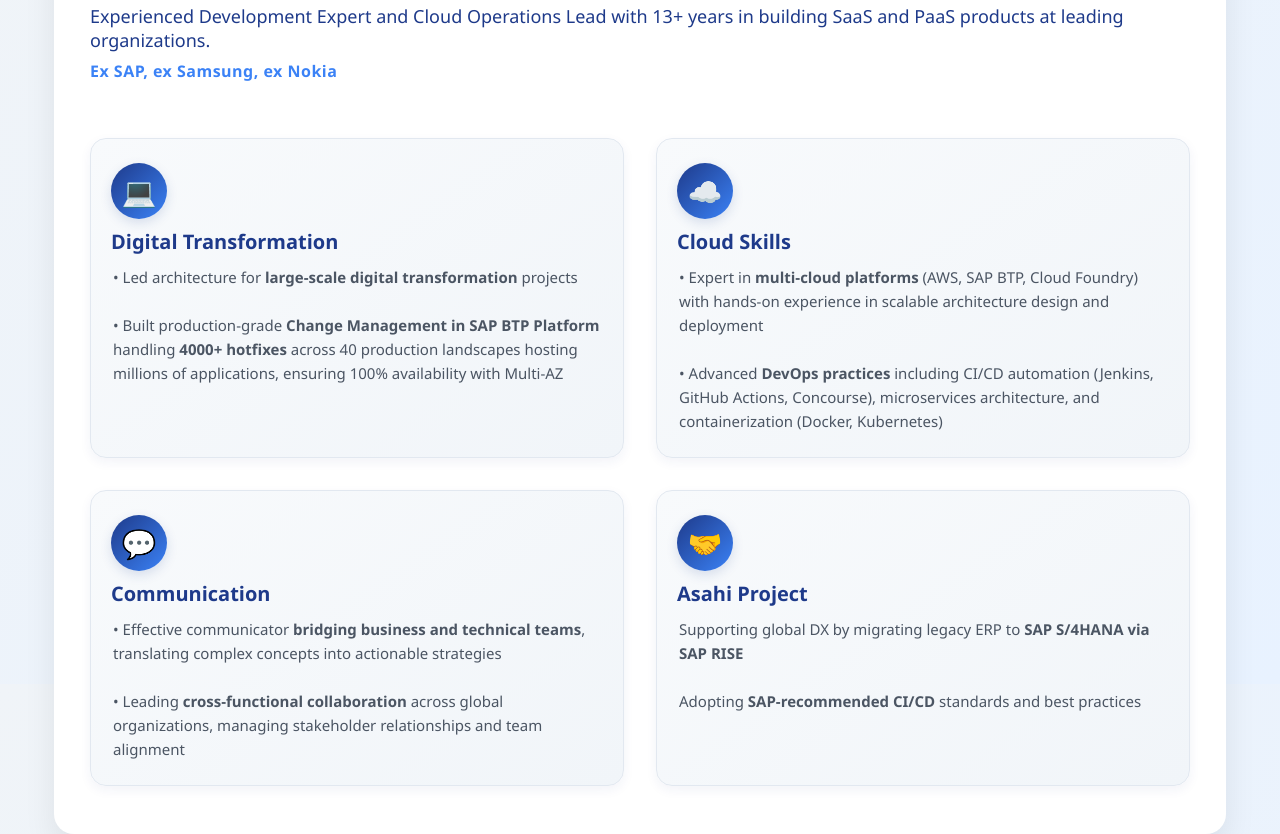
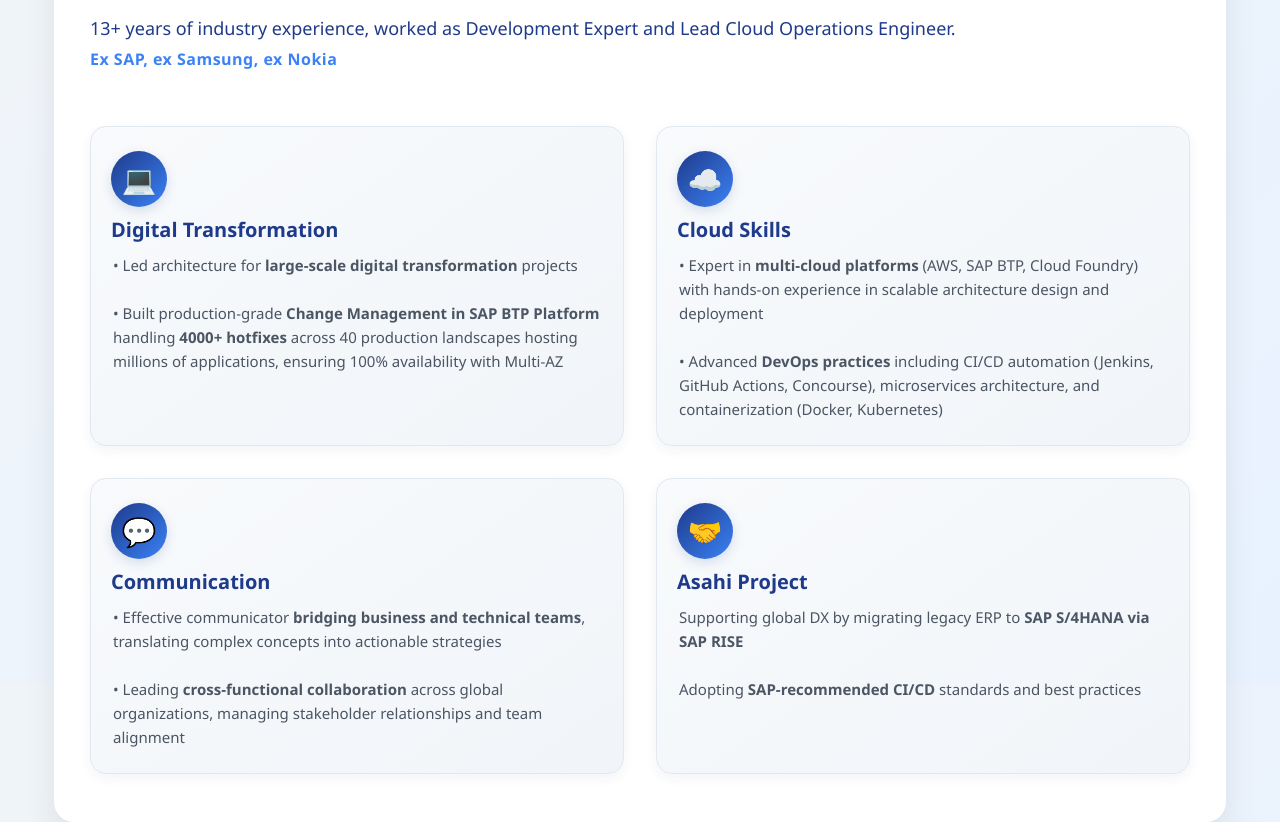
Before and after one commit to sreedhargs89/sreedhargs89.github.io, a plain HTML site: page profile.html in a window 1280 px wide. Shown: the part 116-950 px from the top of the page. Drawn offline with Linux system fonts and the light colour scheme.

Commit message:
auto commit: dummy message

```diff
--- a/profile.html
+++ b/profile.html
@@ -351,7 +351,7 @@
             <img src="profile.png" alt="Profile" class="career-header-img" />
             <h1 class="career-title">Sreedhara GS</h1>
             <ul class="career-summary-list">
-                <li>Experienced Development Expert and Cloud Operations Lead with 13+ years in building SaaS and PaaS products at leading organizations.</li>
+                <li>13+ years of industry experience, worked as Development Expert and Lead Cloud Operations Engineer.</li>
                 <li class="career-summary-company">Ex SAP, ex Samsung, ex Nokia</li>
             </ul>
             <div class="highlights-grid">
```
